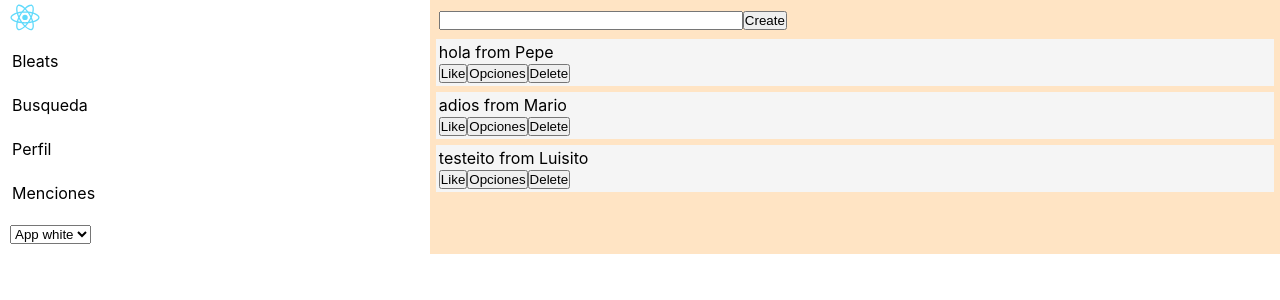
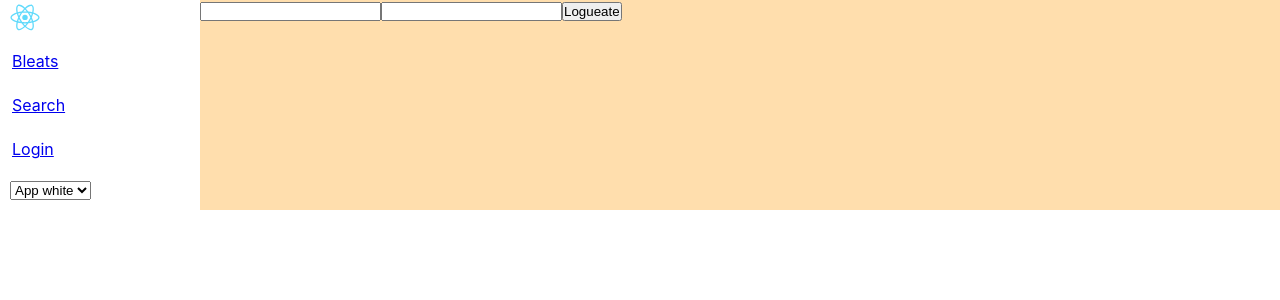
Before and after one commit to miguelselectra/bleatter, a React (Create React App) app: page /login in a window 1280 px wide. Shown: the top 300 px of the page. Built offline with nearby package versions, Linux system fonts and the light colour scheme.

Commit message:
add simple react router

```diff
--- a/src/App.js
+++ b/src/App.js
@@ -1,8 +1,15 @@
+import {
+  BrowserRouter as Router,
+  Switch,
+  Route,
+} from "react-router-dom";
 import './App.scss';
 import { useState } from 'react';
 import Navbar from "./components/Navbar";
+import ThemeSelector from "./components/ThemeSelector";
 import Home from "./pages/Home";
-import ThemeSelector from "./components/ThemeSelector";
+import Login from "./pages/Login";
+import Search from "./pages/Search";
 
 export default function App() {
   const [bleats, setBleats] = useState([
@@ -17,6 +24,7 @@ export default function App() {
   }
 
   return (
+    <Router>
       <div className={theme}>
         <Navbar>
           <ThemeSelector
@@ -24,11 +32,25 @@ export default function App() {
             setTheme={setTheme}
           />
         </Navbar>
+          <Switch>
+            <Route exact path='/'>
               <Home
                 addBleatHandler={addBleatHandler}
                 bleats={bleats}
                 setBleats={setBleats}
               />
+            </Route>
+            <Route path='/search'>
+              <Search />
+            </Route>
+            <Route path='/login'>
+              <Login />
+            </Route>
+            <Route path='*'>
+              404
+            </Route>
+          </Switch>
       </div>
+    </Router>
   );
 }
--- a/src/App.scss
+++ b/src/App.scss
@@ -20,8 +20,7 @@
 }
 
 .navbar {
-  flex-grow: 2;
-  min-width: 150px;
+  width: 200px;
 
   li {
     padding: 12px;
@@ -43,6 +42,18 @@
   flex-grow: 3;
 }
 
+.search {
+  color: black;
+  background-color: beige;
+  flex-grow: 3;
+}
+
+.login {
+  color: black;
+  background-color: navajowhite;
+  flex-grow: 3;
+}
+
 .bleat-creator {
   padding: 3px;
   margin: 6px;
--- a/src/components/Navbar.js
+++ b/src/components/Navbar.js
@@ -1,14 +1,14 @@
 import logo from '../logo.svg';
+import { Link } from "react-router-dom";
 
 export default function Navbar ({children}) {
   return (
     <div className='navbar' >
       <img src={logo} className="App-logo" alt="logo" />
       <ul>
-        <li>Bleats</li>
-        <li>Busqueda</li>
-        <li>Perfil</li>
-        <li>Menciones</li>
+        <li><Link to='/'>Bleats</Link></li>
+        <li><Link to='/search'>Search</Link></li>
+        <li><Link to='/login'>Login</Link></li>
       </ul>
       {children}
     </div>
--- /dev/null
+++ b/src/pages/Login.js
@@ -0,0 +1,9 @@
+export default function Login () {
+  return (
+    <div className='login'>
+      <input type="text"/>
+      <input type="text"/>
+      <button>Logueate</button>
+    </div>
+  );
+}
--- /dev/null
+++ b/src/pages/Search.js
@@ -0,0 +1,7 @@
+export default function Search () {
+  return (
+    <div className='search'>
+      <input type="text"/> Busca
+    </div>
+  );
+}
```
Lines whose indentation alone changed are shown as unchanged.
